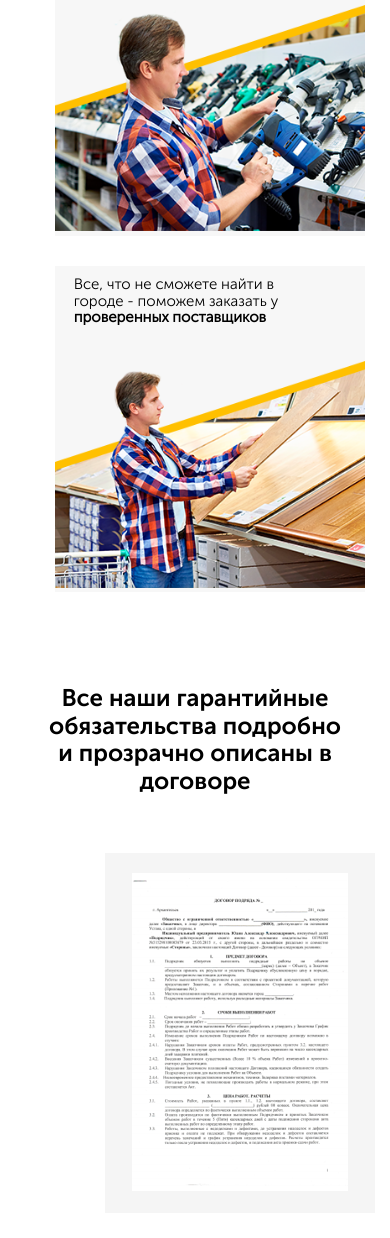
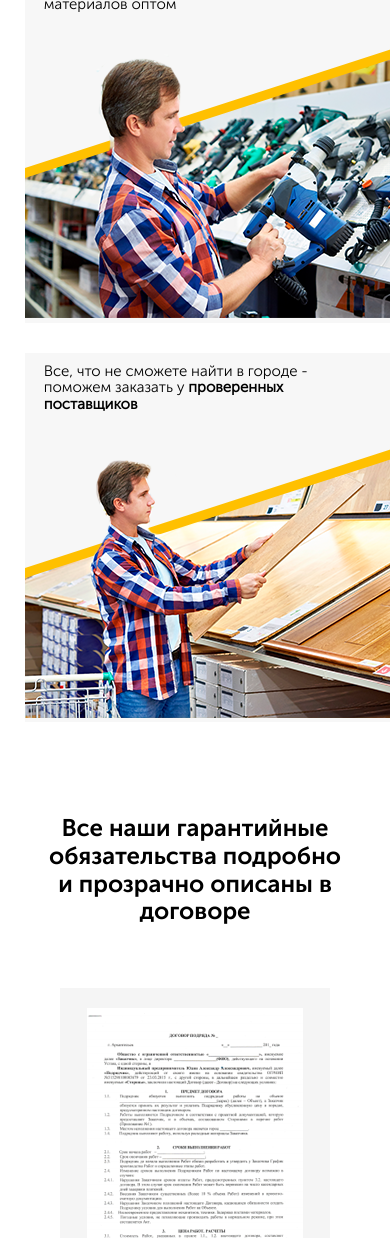
Before and after one commit to timurlik/timurlik.github.io, a plain HTML site: page src/index.html in a window 390 px wide. Shown: the part 7337-8575 px from the top of the page. Drawn offline with nearby package versions, Linux system fonts and the light colour scheme; files whose address does not match are found by name.

Commit message:
исправили косяки последний версии, адаптация под экраны и т.д

```diff
--- a/src/sass/blocks/_assurance.sass
+++ b/src/sass/blocks/_assurance.sass
@@ -62,7 +62,8 @@
 	.assurance
 		&__block
 			flex-direction: column
-			margin-left: 30px
+			width: 401px
+			margin: auto
 		&__picture
 			margin-top: 15px
 			margin-bottom: 15px
@@ -75,8 +76,14 @@
 			margin: auto
 			width: 80%
 			margin-top: 77px
+			margin-bottom: 100px
 		&__documents
 			flex-direction: column
-			margin-left: 95px
+			margin: auto
+			&-boards
+				margin: auto
 			&-explanation
-				margin: 31px 0px 44px 0px
+				margin-top: 44px
+				margin-bottom: 31px
+				margin-left: auto
+				margin-right: auto
```
Also changed, not shown: src/css/style.css, 1 other file.
